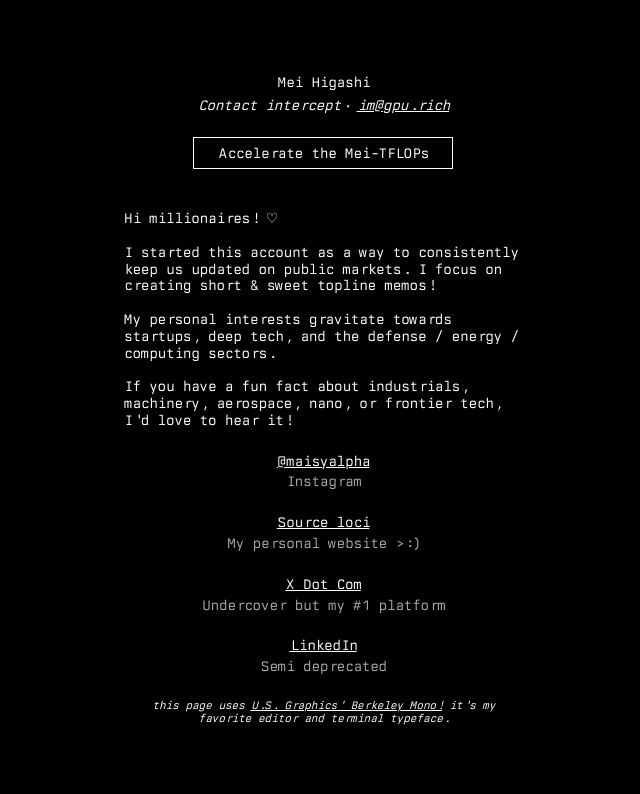
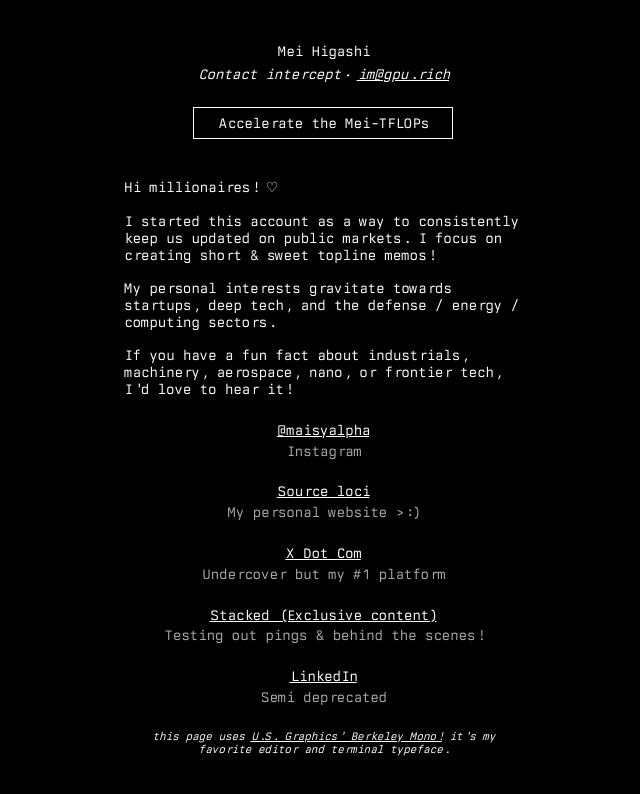
Before and after one commit to awhmaisy/mh-links, a Next.js app: page / in a window 1280 px wide. Shown: the top 794 px of the page, without its empty margins (317-957 px from the left). Built offline with nearby package versions, Linux system fonts and the light colour scheme.

Commit message:
buiild errors woo

```diff
--- a/app/page.tsx
+++ b/app/page.tsx
@@ -24,6 +24,11 @@ const mainLinks = [
     title: "X Dot Com",
     url: "https://x.com/mtheory",
     subline: "Undercover but my #1 platform",
+  },
+  {
+    title: "Stacked (Exclusive content)",
+    url: "https://stacked.com/quark",
+    subline: "Testing out pings & behind the scenes!",
   },
   {
     title: "LinkedIn",
@@ -205,7 +210,7 @@ export default function Home() {
         </ul>
 
         <p style={{ fontSize: "11px", color: "#fff", textAlign: "center", fontStyle: "italic", marginTop: "1.5rem" }}>
-          this page uses <a href="https://usgraphics.com/products/berkeley-mono" target="_blank" rel="noopener noreferrer" style={{ color: "#fff", textDecoration: "underline" }}>U.S. Graphics' Berkeley Mono!</a> it's my favorite editor and terminal typeface.
+          this page uses <a href="https://usgraphics.com/products/berkeley-mono" target="_blank" rel="noopener noreferrer" style={{ color: "#fff", textDecoration: "underline" }}>U.S. Graphics&apos; Berkeley Mono!</a> it&apos;s my favorite editor and terminal typeface.
         </p>
       </div>
 
```
